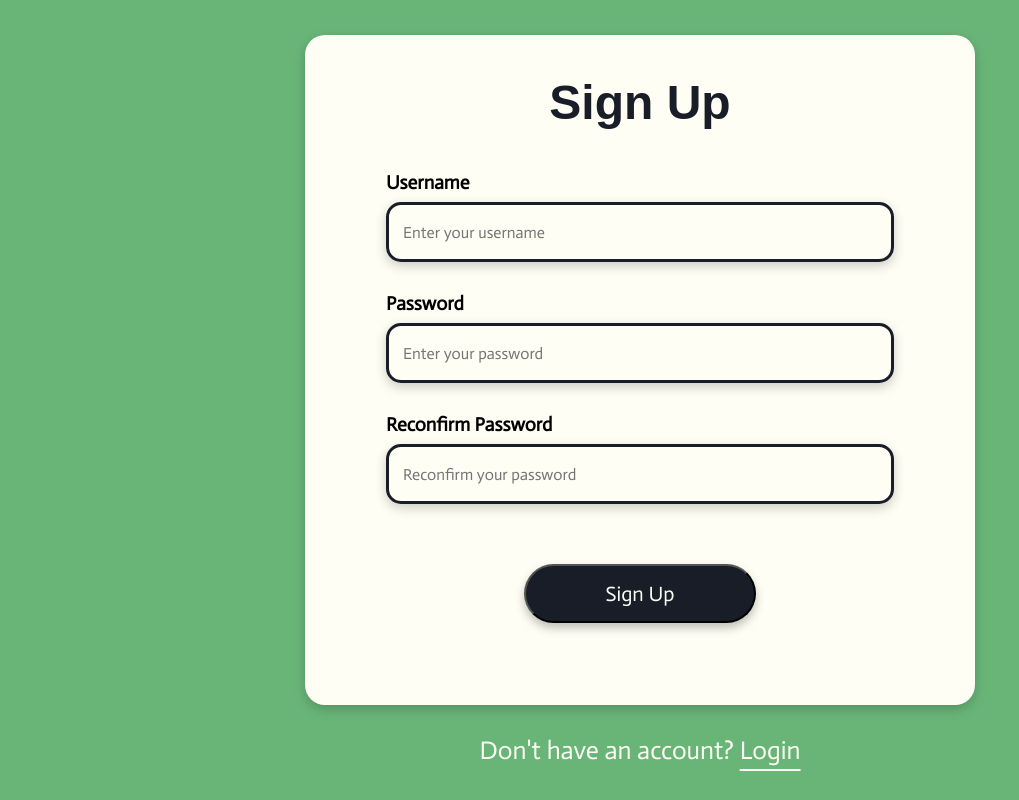
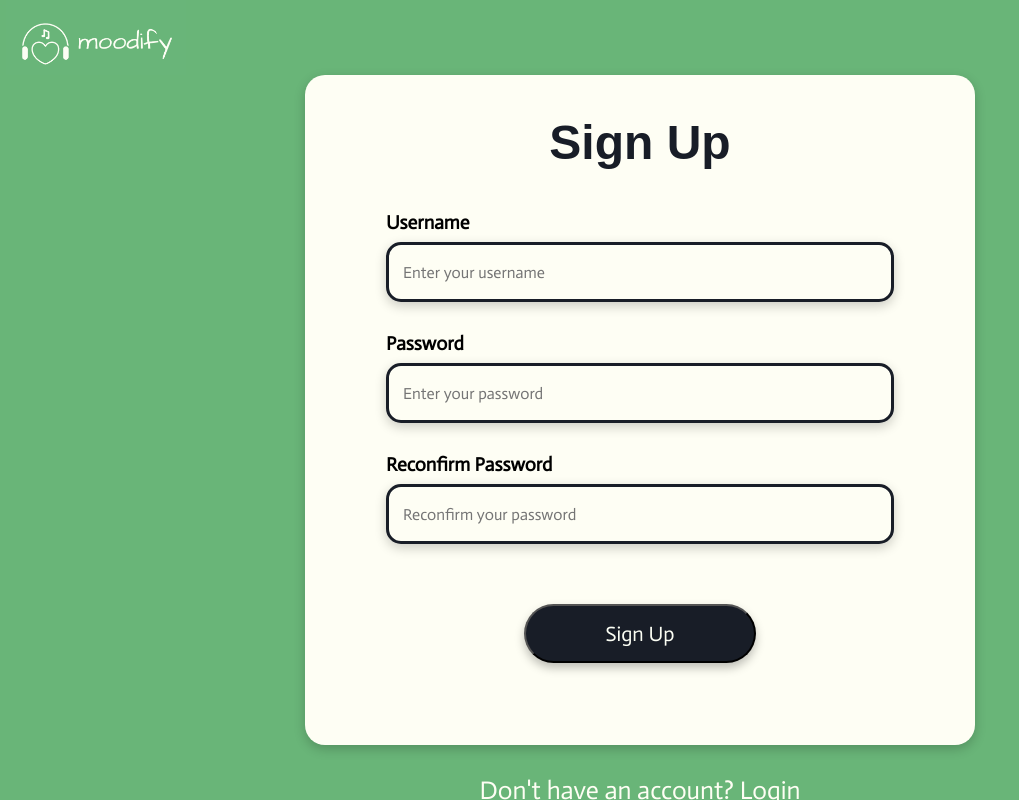
Before and after one commit to DominickLoyola/Software-Engineering-Group-7, a Next.js app in the folder moodify/: page /signup in a window 1280 px wide. Shown: the whole page, without its empty margins (0-1019 px from the left). Built offline with nearby package versions, Linux system fonts and the light colour scheme; a web font is replaced by a local one.

Commit message:
fixed spacing and added logo

```diff
--- a/moodify/src/app/globals.css
+++ b/moodify/src/app/globals.css
@@ -2,6 +2,11 @@
   box-sizing: border-box;
   padding: 0;
   margin: 0;
+}
+
+body {
+  height: 100%;
+  width: 100%;
 }
 
 a {
--- a/moodify/src/app/page.module.css
+++ b/moodify/src/app/page.module.css
@@ -3,10 +3,8 @@
 .page {
   background-color: #FBFEF4;
   position: fixed;
-  top: 0;
-  left: 0;
-  bottom: 0;
-  right: 0;
+  width: 100%;
+  height: 100%;
   overflow: auto;
   display: flex;
   justify-content: center;
@@ -15,16 +13,17 @@
 .pageGreen {
   background-color: #69B578;;
   position: fixed;
-  top: 0;
-  left: 0;
-  bottom: 0;
-  right: 0;
+  width: 100%;
+  height: 100%;
   overflow: auto;
   display: flex;
+  flex-direction: column;
   justify-content: center;
 }
 
 .main {
+  width: 100%;
+  height: 100%;
   display: flex;
   flex-direction: column;
   justify-content: center;
@@ -136,3 +135,10 @@
 .loginSignupButton:active {
   transform: scale(0.98);
 }
+
+.logoHeader {
+    width: 100%;
+    display: flex;
+    justify-content: left;
+    margin-left: 6px;
+}
--- a/moodify/src/app/signup/page.tsx
+++ b/moodify/src/app/signup/page.tsx
@@ -24,6 +24,14 @@ export default function Signup() {
 
     return (
         <div className={styles.pageGreen}>
+            <div className={styles.logoHeader}>
+                <Image
+                    src="/logo2.png"
+                    alt="Next.js logo"
+                    width={180}
+                    height={80}
+                />
+            </div>
             <main className={styles.main}>
                 <div className={styles.userAuth}>
                     <h1>Sign Up</h1>
```
Also changed, not shown: moodify/src/app/login/page.tsx (+8 -0 lines), moodify/public/logo2.png (added).
